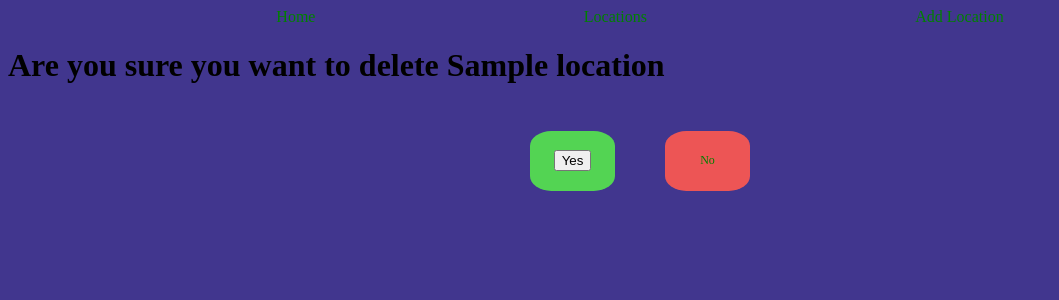
After one commit to JCollinJones25/disclose, a Django app: page /locations/1/delete in a window 1280 px wide. The commit adds this page. Shown: the top 300 px of the page, without its empty margins (0-1059 px from the left). Run offline with Django 4.2, Linux system fonts and the light colour scheme; tables that the repository leaves empty hold one stand-in row (values such as "Sample post").

Commit message:
delete route working

```diff
--- a/main_app/static/styles/main.css
+++ b/main_app/static/styles/main.css
@@ -27,14 +27,14 @@ nav {
     justify-content: space-evenly;
 }
 
-.edit-delete {
+.buttons {
     display: flex;
     flex-direction: row;
     justify-content: center;
     font-size: 12px;
 }
 
-.edit {
+.green {
     display: flex;
     border-radius: 25%;
     width: 75px;
@@ -47,7 +47,7 @@ nav {
     padding: 5px;
 }
 
-.delete {
+.red {
     display: flex;
     border-radius: 25%;
     width: 75px;
--- /dev/null
+++ b/main_app/templates/location_delete_confirmation.html
@@ -0,0 +1,16 @@
+{% extends 'base.html' %}
+{% block content %}
+<h1>Are you sure you want to delete {{location.name}}</h1>
+<form method="post">
+    {% csrf_token %}
+    <div class="buttons">
+        <div class="green">
+
+            <input type="submit" value="Yes"/>
+        </div>
+        <div class="red">
+            <a href="{% url 'location_detail' location.pk %}">No</a>
+        </div>
+    </div>
+    </form>
+{% endblock %}
--- a/main_app/templates/location_detail.html
+++ b/main_app/templates/location_detail.html
@@ -13,13 +13,13 @@
      <h1>{{location.lng}}</h1>
      <img src='{{location.img}}' alt='{{location.name}}'/>
 </div>
-<div class="edit-delete">
-    <div class='edit'>
+<div class="buttons">
+    <div class='green'>
         <a href="/locations/{{location.id}}/update">
             <p>Edit</p>
         </div>
     </a>
-    <div class='delete'>
+    <div class='red'>
         <a href="/locations/{{location.id}}/delete">
             <p>Delete</p>
         </a>
--- a/main_app/urls.py
+++ b/main_app/urls.py
@@ -6,5 +6,6 @@ urlpatterns = [
     path('locations/', views.LocationList.as_view(), name="location_list"),
     path('locations/<int:pk>', views.LocationDetail.as_view(), name="location_detail"),
     path('locations/new/', views.LocationCreate.as_view(), name='location_create'),
-    path('locations/<int:pk>/update', views.LocationUpdate.as_view(), name='locaition_update'),
+    path('locations/<int:pk>/update', views.LocationUpdate.as_view(), name='location_update'),
+    path('locations/<int:pk>/delete', views.LocationDelete.as_view(), name='location_delete'),
 ]
--- a/main_app/views.py
+++ b/main_app/views.py
@@ -41,3 +41,8 @@ class LocationUpdate(UpdateView):
     template_name = 'location_update.html'
     def get_success_url(self):
         return reverse('location_detail', kwargs={'pk': self.object.pk})
+
+class LocationDelete(DeleteView):
+    model = Location
+    template_name = 'location_delete_confirmation.html'
+    success_url = '/locations/'
```
